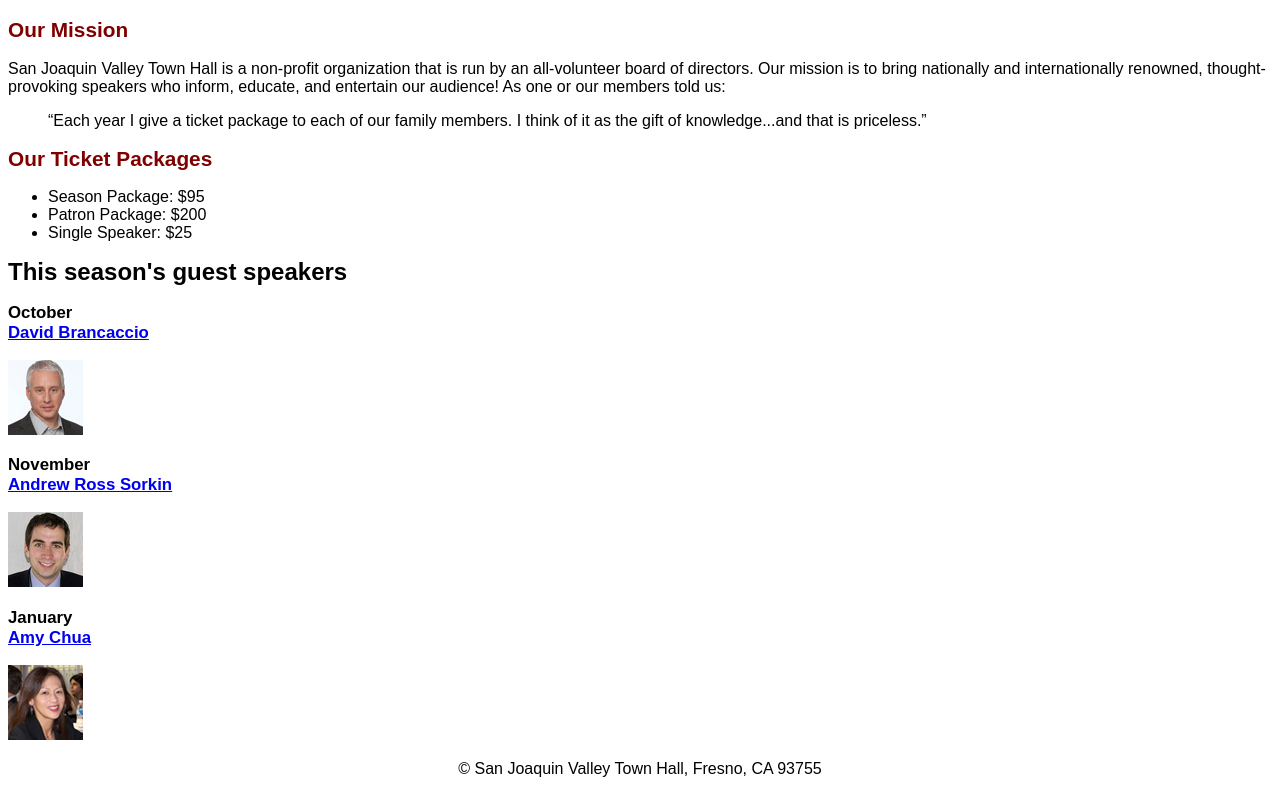
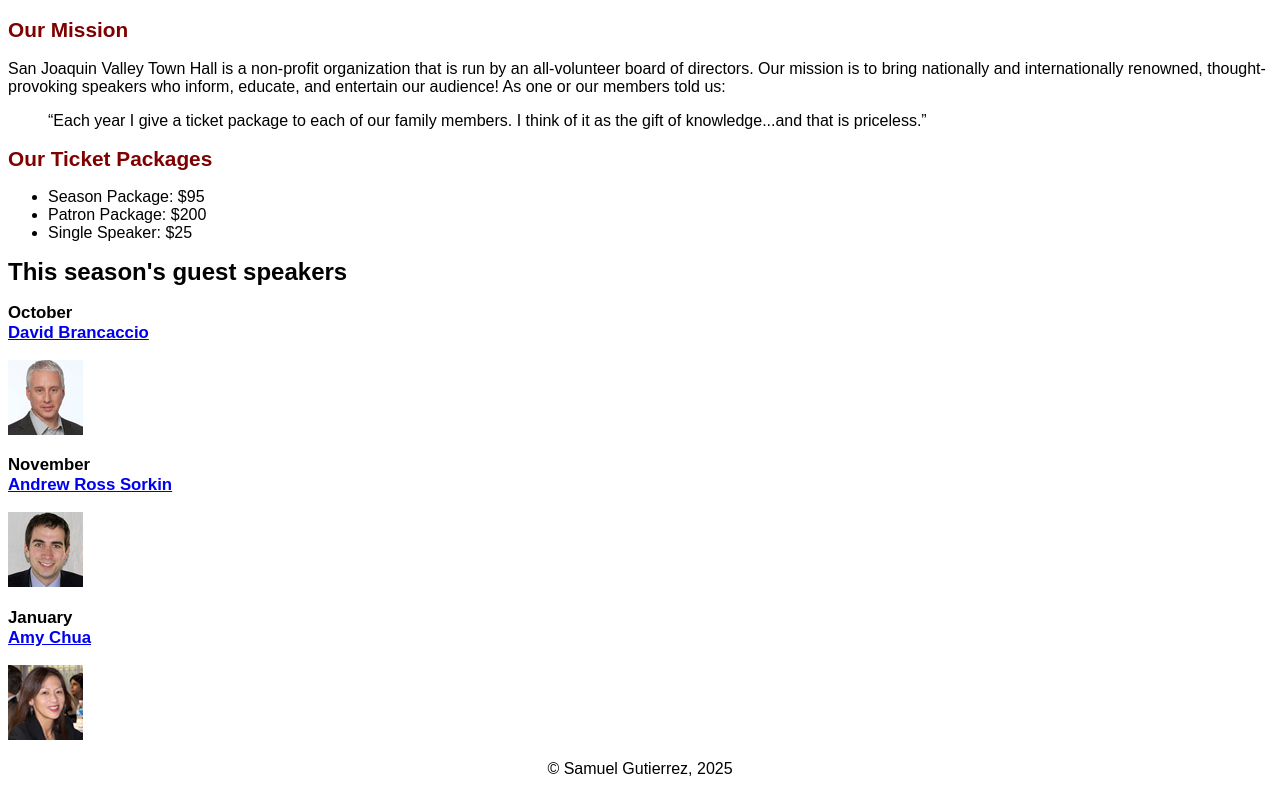
Before and after one commit to samuelbarcelona/A06, a plain HTML site: page index.html in a window 1280 px wide. Shown: the part 112-906 px from the top of the page. Drawn offline with Linux system fonts and the light colour scheme.

Commit message:
Update index.html

```diff
--- a/index.html
+++ b/index.html
@@ -39,7 +39,7 @@
 		<img src="images/chua75.jpg" alt="Amy Chua photo">
 	</main>
 	<footer>
-		<p>&copy; San Joaquin Valley Town Hall, Fresno, CA 93755</p>
+		<p>&copy; Samuel Gutierrez, 2025</p>
 	</footer>
 </body>
 </html>
```
